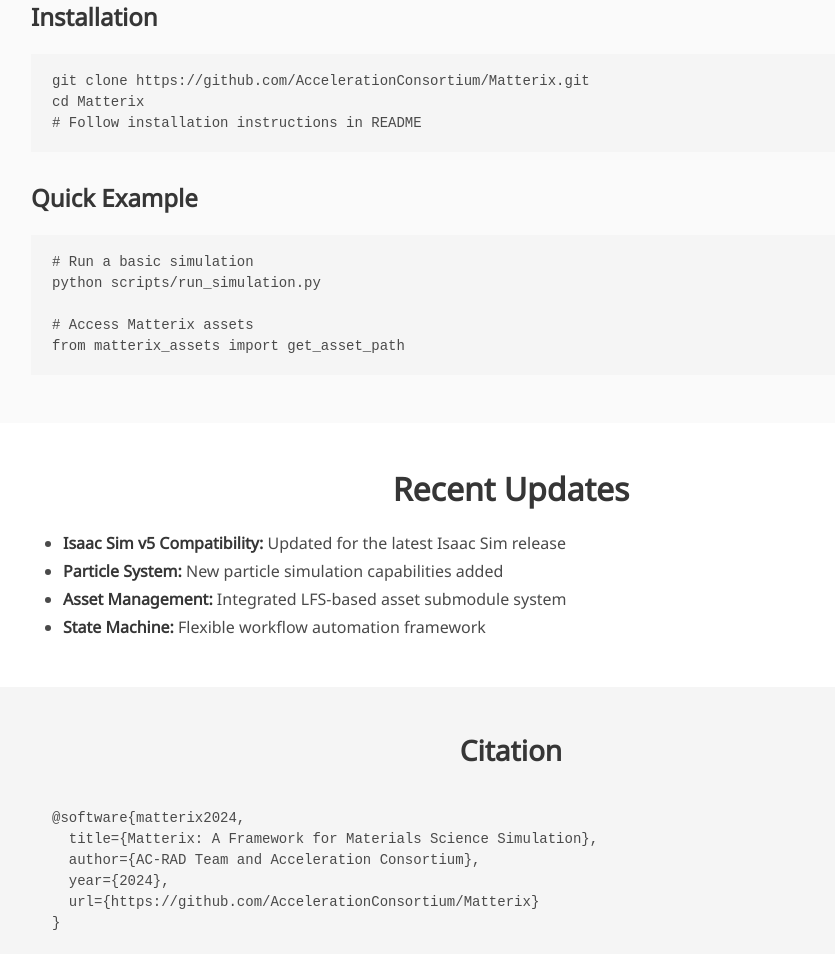
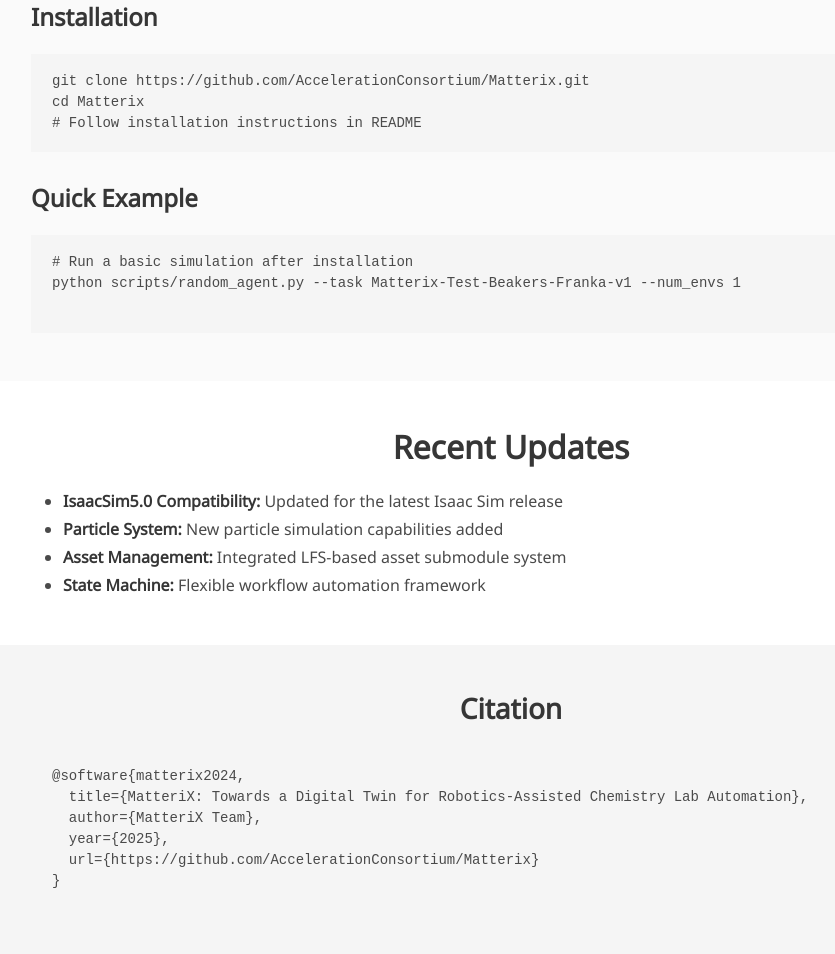
Before and after one commit to AccelerationConsortium/Matterix, a plain HTML site: page index.html in a window 1280 px wide. Shown: the part 3246-4200 px from the top of the page, without its empty margins (129-964 px from the left). Drawn offline with nearby package versions, Linux system fonts and the light colour scheme; some icons are missing; a web font is replaced by a local one.

Commit message:
updating documentation for the webpage

```diff
--- a/index.html
+++ b/index.html
@@ -388,11 +388,10 @@ cd Matterix
 # Follow installation instructions in README</code></pre>
 
             <h3 class="title is-4">Quick Example</h3>
-            <pre><code># Run a basic simulation
-python scripts/run_simulation.py
+            <pre><code># Run a basic simulation after installation
+python scripts/random_agent.py --task Matterix-Test-Beakers-Franka-v1 --num_envs 1
 
-# Access Matterix assets
-from matterix_assets import get_asset_path</code></pre>
+</code></pre>
           </div>
         </div>
       </div>
@@ -407,7 +406,7 @@ from matterix_assets import get_asset_path</code></pre>
 
           <div class="content">
             <ul>
-              <li><strong>Isaac Sim v5 Compatibility:</strong> Updated for the latest Isaac Sim release
+              <li><strong>IsaacSim5.0 Compatibility:</strong> Updated for the latest Isaac Sim release
               </li>
               <li><strong>Particle System:</strong> New particle simulation capabilities added</li>
               <li><strong>Asset Management:</strong> Integrated LFS-based asset submodule system</li>
@@ -423,9 +422,9 @@ from matterix_assets import get_asset_path</code></pre>
     <div class="container is-max-desktop content">
       <h2 class="title has-text-centered">Citation</h2>
       <pre><code>@software{matterix2024,
-  title={Matterix: A Framework for Materials Science Simulation},
-  author={AC-RAD Team and Acceleration Consortium},
-  year={2024},
+  title={MatteriX: Towards a Digital Twin for Robotics-Assisted Chemistry Lab Automation},
+  author={MatteriX Team},
+  year={2025},
   url={https://github.com/AccelerationConsortium/Matterix}
 }</code></pre>
     </div>
```
